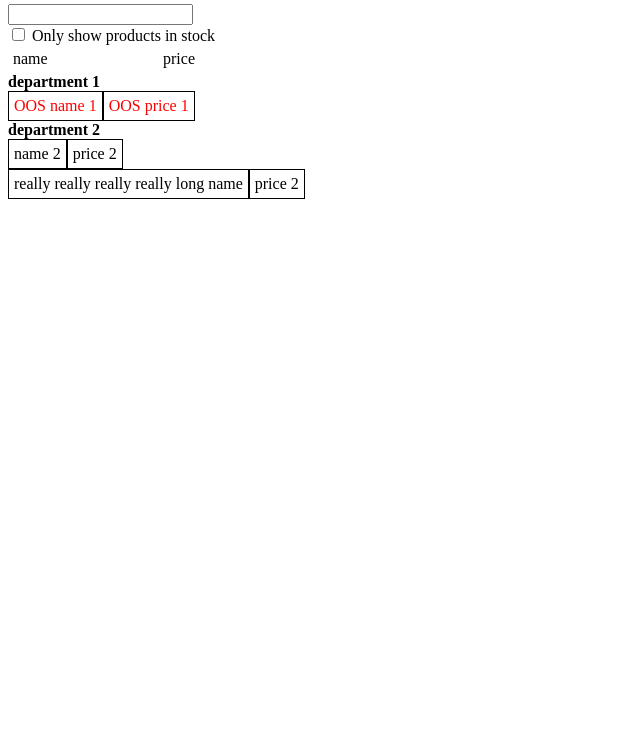
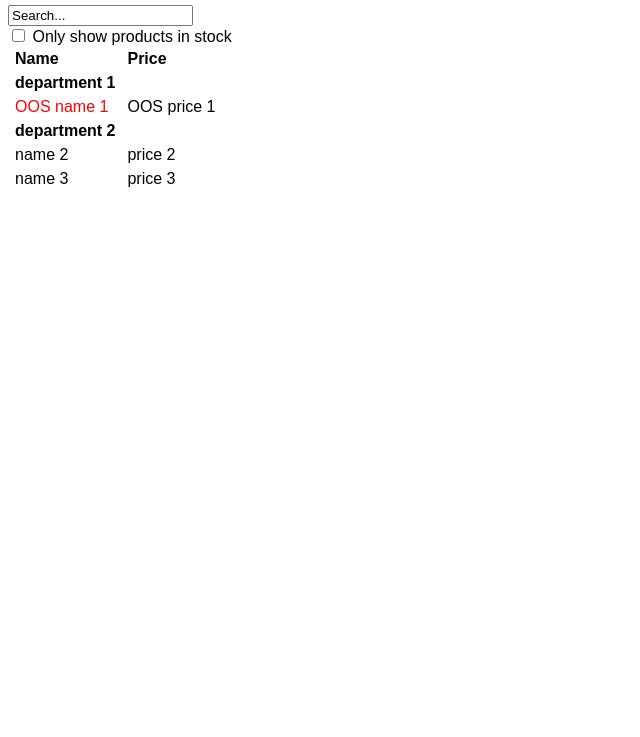
Before and after one commit to mistersunshine20/search-widget, a React app: page / in a window 1280 px wide. Shown: the part 63-800 px from the top of the page, without its empty margins (0-640 px from the left). Built offline with nearby package versions, Linux system fonts and the light colour scheme.

Commit message:
removed flex, finished initial style changes

```diff
--- a/src/components/ItemList/ItemList.js
+++ b/src/components/ItemList/ItemList.js
@@ -2,46 +2,33 @@ import React from 'react'
 import styled from 'styled-components'
 import PropTypes from "prop-types"
 
-const ListWrapper = styled.div`
-display: flex;
-flex-direction: row;
+const OutOfStockWrapper = styled.td`
+color: red;
+padding: 2px 5px;
 `
 
-const OutOfStockWrapper = styled.div`
-color: red;
-padding: 5px;
-overflow-wrap: normal;
-border: 1px solid black;
+const ItemWrapper = styled.td`
+padding: 2px 5px;
 `
 
-const ItemWrapper = styled.div`
-padding: 5px;
-overflow-wrap: normal;
-border: 1px solid black;
-`
-
-const ItemList = ({oos, name, price, width}) => {
+const ItemList = ({oos, name, price}) => {
     let content;
     if (oos) {
         content = (
-            <>
-                <OutOfStockWrapper style={{maxWidth: width + "px"}}>{name}</OutOfStockWrapper>
-                <OutOfStockWrapper style={{maxWidth: width + "px"}}>{price}</OutOfStockWrapper>
-            </>
+            <tr>
+                <OutOfStockWrapper>{name}</OutOfStockWrapper>
+                <ItemWrapper>{price}</ItemWrapper>
+            </tr>
         )
     } else {
         content = (
-            <>
-                <ItemWrapper style={{maxWidth: width + "px"}}>{name}</ItemWrapper>
-                <ItemWrapper style={{maxWidth: width + "px"}}>{price}</ItemWrapper>
-            </>
+            <tr>
+                <ItemWrapper>{name}</ItemWrapper>
+                <ItemWrapper>{price}</ItemWrapper>
+            </tr>
         )
     }
-    return (
-        <ListWrapper>
-            {content}
-        </ListWrapper>
-    )
+    return content
 }
 
 ItemList.propTypes = {
--- a/src/components/SectionTitle/SectionTitle.js
+++ b/src/components/SectionTitle/SectionTitle.js
@@ -4,6 +4,7 @@ import PropTypes from "prop-types"
 
 const SectionTitleWrapper = styled.div`
 font-weight: bold;
+padding: 2px 5px;
 `
 
 const SectionTitle = ({title, width}) => {
--- a/src/containers/FormInput.js
+++ b/src/containers/FormInput.js
@@ -7,7 +7,7 @@ const FormInputWrapper = styled.div`
 const FormInput = () => {
     return (
         <FormInputWrapper>
-            <div><input type="text" name="searchInput" /></div>
+            <div><input type="text" defaultValue="Search..." name="searchInput" /></div>
             <div><input type="checkbox" name="onlyInStock" /> Only show products in stock</div>
         </FormInputWrapper>
     )
--- a/src/containers/ListContainer.js
+++ b/src/containers/ListContainer.js
@@ -1,26 +1,21 @@
 import React from 'react'
-import styled from 'styled-components'
+//import styled from 'styled-components'
 import ItemList from "./../components/ItemList/ItemList"
 import SectionTitle from "./../components/SectionTitle/SectionTitle"
 
-const ListWrapper = styled.div`
-display: flex;
-flex-direction: row;
-`
-
 const ListContainer = () => {
     return (
-        <>
-        <ListWrapper>
-            <div style={{padding: "5px", width: "140px"}}>name</div>
-            <div style={{padding: "5px", width: "140px"}}>price</div>
-        </ListWrapper>
-        <SectionTitle title="department 1" width={300}/>
-        <ItemList oos={true} name="OOS name 1" price="OOS price 1" width={150} />
-        <SectionTitle title="department 2" width={300}/>
-        <ItemList oos={false} name="name 2" price="price 2" width={150} />
-        <ItemList oos={false} name="really really really really long name" price="price 2" maxWidth={150} />
-        </>
+        <table>
+            <tr>
+                <td style={{padding: "2px 5px", fontWeight: "bold"}}>Name</td>
+                <td style={{padding: "2px 5px", fontWeight: "bold"}}>Price</td>
+            </tr>
+            <SectionTitle title="department 1"/>
+            <ItemList oos={true} name="OOS name 1" price="OOS price 1" />
+            <SectionTitle title="department 2"/>
+            <ItemList oos={false} name="name 2" price="price 2" />
+            <ItemList oos={false} name="name 3" price="price 3" />
+        </table>
     )
 }
 
--- a/src/index.html
+++ b/src/index.html
@@ -6,6 +6,11 @@
 1.0">
 <meta http-equiv="X-UA-Compatible" content="ie=edge">
 <title>your react app</title>
+<style type="text/css">
+    body {
+        font-family: Arial;
+    }
+</style>
 </head>
 <body>
 <section id="root"></section>
```
